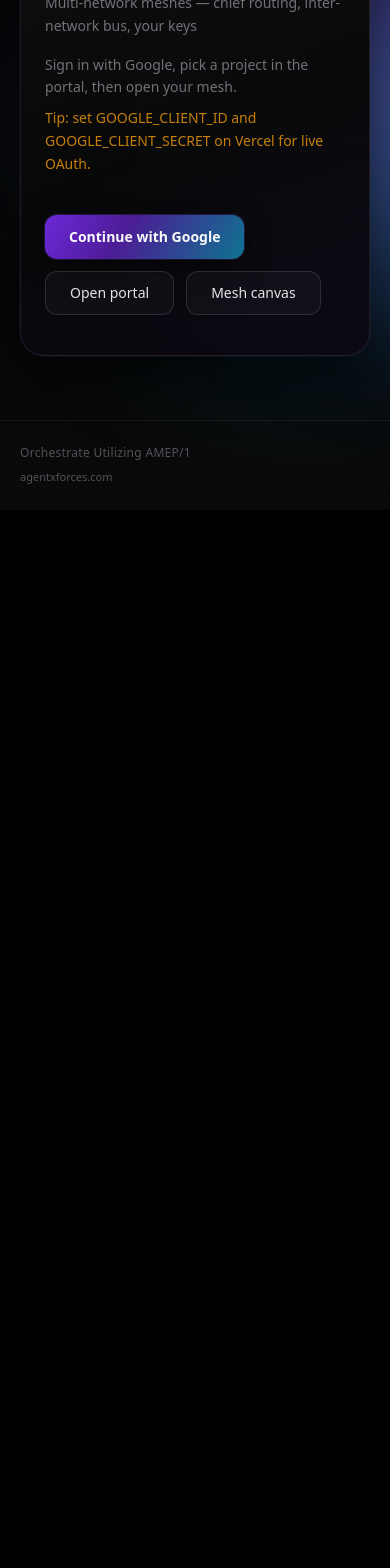
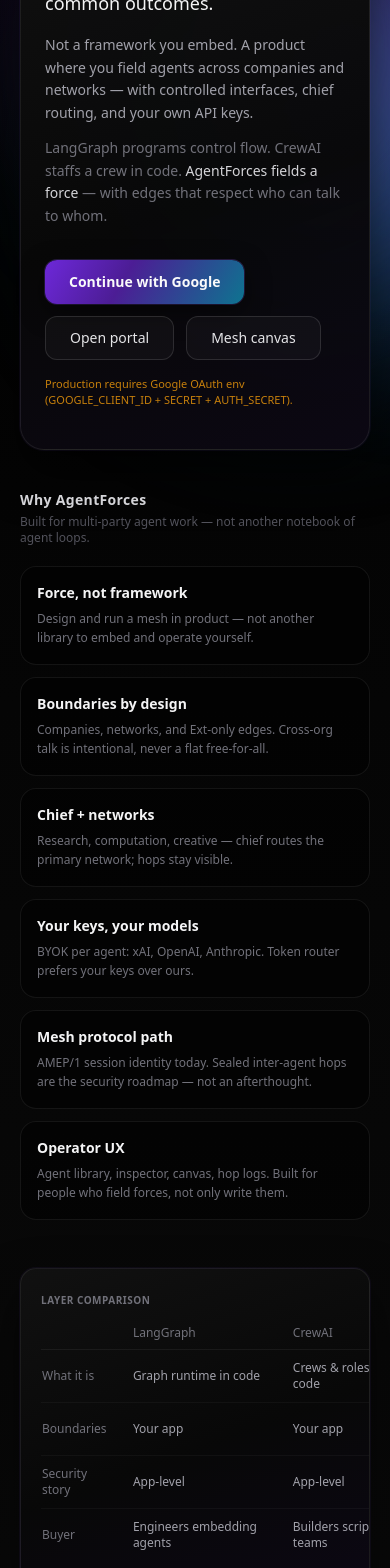
Before and after one commit to davidh38597hdh/AgentForces, a Next.js app: page / in a window 390 px wide. Shown: the part 360-1928 px from the top of the page. Before the commit the page ends 870 px from the top, so only its background shows below. Built offline with nearby package versions, Linux system fonts and the light colour scheme; no server answers.

Commit message:
Go all-in on AgentForces differentiation.
Position as force/mesh product vs LangGraph and CrewAI: landing pillars,
comparison table, portal/template copy, POSITIONING.md, metadata, README.

```diff
--- a/app/dashboard/page.tsx
+++ b/app/dashboard/page.tsx
@@ -527,8 +527,8 @@
               <Logo size={22} />
               AgentForces
             </Link>
-            <span className="text-[11px] text-zinc-600 hidden sm:inline">
-              Orchestrate mesh · AMEP/1 · multi-company
+            <span className="text-[11px] text-zinc-500 hidden sm:inline">
+              Force canvas · boundaries · AMEP/1 · BYOK
             </span>
             {meshSession && (
               <span className="text-[10px] text-indigo-400/90 hidden md:inline font-mono">
--- a/app/layout.tsx
+++ b/app/layout.tsx
@@ -6,10 +6,26 @@
 const appUrl = getPublicAppUrl();
 
 export const metadata: Metadata = {
-  title: 'AgentForces',
+  title: {
+    default: 'AgentForces — Private multi-agent mesh for business outcomes',
+    template: '%s · AgentForces',
+  },
   description:
-    'Multi-agent mesh — Orchestrate networks, AMEP/1 sessions, BYOK. Deploy on Vercel or Docker/Fly.',
+    'Field a force of agents that work together toward shared outcomes. Multi-company mesh, Ext boundaries, chief routing, BYOK, AMEP/1 path — not another agent framework.',
   metadataBase: new URL(appUrl),
+  openGraph: {
+    title: 'AgentForces — Force, not framework',
+    description:
+      'Private multi-agent mesh for business. Boundaries by design. Your keys. AMEP mesh security path.',
+    url: appUrl,
+    siteName: 'AgentForces',
+    type: 'website',
+  },
+  twitter: {
+    card: 'summary_large_image',
+    title: 'AgentForces',
+    description: 'Create your own force with a mesh of agents — business boundaries included.',
+  },
 };
 
 export default function RootLayout({ children }: { children: React.ReactNode }) {
--- a/app/page.tsx
+++ b/app/page.tsx
@@ -1,6 +1,33 @@
 import Link from 'next/link';
 import { isGoogleAuthConfigured } from '@/lib/auth-mode';
 import { Logo } from '@/components/Logo';
+
+const PILLARS = [
+  {
+    title: 'Force, not framework',
+    body: 'Design and run a mesh in product — not another library to embed and operate yourself.',
+  },
+  {
+    title: 'Boundaries by design',
+    body: 'Companies, networks, and Ext-only edges. Cross-org talk is intentional, never a flat free-for-all.',
+  },
+  {
+    title: 'Chief + networks',
+    body: 'Research, computation, creative — chief routes the primary network; hops stay visible.',
+  },
+  {
+    title: 'Your keys, your models',
+    body: 'BYOK per agent: xAI, OpenAI, Anthropic. Token router prefers your keys over ours.',
+  },
+  {
+    title: 'Mesh protocol path',
+    body: 'AMEP/1 session identity today. Sealed inter-agent hops are the security roadmap — not an afterthought.',
+  },
+  {
+    title: 'Operator UX',
+    body: 'Agent library, inspector, canvas, hop logs. Built for people who field forces, not only write them.',
+  },
+] as const;
 
 export default function Home() {
   const googleReady = isGoogleAuthConfigured();
@@ -12,7 +39,7 @@
       <div className="af-orb af-orb-purple-soft" aria-hidden />
 
       <header className="af-glass relative z-10">
-        <div className="max-w-3xl mx-auto px-5 h-14 flex items-center justify-between">
+        <div className="max-w-4xl mx-auto px-5 h-14 flex items-center justify-between">
           <Link href="/" className="inline-flex items-center gap-2.5 group">
             <Logo size={26} />
             <span className="text-sm font-semibold tracking-wide text-zinc-100 group-hover:text-white transition-colors">
@@ -36,7 +63,8 @@
         </div>
       </header>
 
-      <main className="flex-1 max-w-3xl mx-auto px-5 pt-20 sm:pt-28 pb-16 w-full relative z-10 overflow-visible">
+      <main className="flex-1 max-w-4xl mx-auto px-5 pt-16 sm:pt-24 pb-16 w-full relative z-10 overflow-visible">
+        {/* Wordmark */}
         <div className="mb-6 sm:mb-8 overflow-visible flex items-center gap-4 sm:gap-5">
           <Logo size={56} className="shrink-0" />
           <h1 className="text-5xl sm:text-6xl font-semibold tracking-tight af-title-gradient">
@@ -44,20 +72,23 @@
           </h1>
         </div>
 
-        <div className="af-card rounded-3xl px-6 sm:px-10 py-10 sm:py-12">
-          <p className="text-base sm:text-lg text-zinc-200 mb-4 max-w-xl leading-relaxed">
+        <p className="text-xs font-medium uppercase tracking-[0.18em] text-zinc-500 mb-4">
+          Private multi-agent mesh for business outcomes
+        </p>
+
+        {/* Hero card */}
+        <div className="af-card rounded-3xl px-6 sm:px-10 py-10 sm:py-12 mb-10">
+          <p className="text-lg sm:text-xl text-zinc-100 mb-4 max-w-2xl leading-relaxed font-medium">
             Create your own force with a mesh of agents who work together to get common outcomes.
           </p>
-          <p className="text-sm text-zinc-500 mb-4 max-w-lg leading-relaxed">
-            Multi-network meshes — chief routing, inter-network bus, your keys
+          <p className="text-sm text-zinc-400 mb-3 max-w-2xl leading-relaxed">
+            Not a framework you embed. A product where you field agents across companies and
+            networks — with controlled interfaces, chief routing, and your own API keys.
           </p>
-          <p className="text-sm text-zinc-500 mb-10 max-w-lg leading-relaxed">
-            Sign in with Google, pick a project in the portal, then open your mesh.
-            {!googleReady && (
-              <span className="block mt-2 text-amber-500/80">
-                Tip: set GOOGLE_CLIENT_ID and GOOGLE_CLIENT_SECRET on Vercel for live OAuth.
-              </span>
-            )}
+          <p className="text-sm text-zinc-500 mb-8 max-w-2xl leading-relaxed">
+            LangGraph programs control flow. CrewAI staffs a crew in code.{' '}
+            <span className="text-zinc-300">AgentForces fields a force</span> — with edges that
+            respect who can talk to whom.
           </p>
           <div className="flex flex-wrap gap-3">
             <Link href="/login" className="af-btn-primary">
@@ -70,12 +101,83 @@
               Mesh canvas
             </Link>
           </div>
+          {!googleReady && (
+            <p className="mt-4 text-[11px] text-amber-500/80">
+              Production requires Google OAuth env (GOOGLE_CLIENT_ID + SECRET + AUTH_SECRET).
+            </p>
+          )}
+        </div>
+
+        {/* Differentiator grid */}
+        <div className="mb-4">
+          <h2 className="text-sm font-semibold text-zinc-300 tracking-wide mb-1">
+            Why AgentForces
+          </h2>
+          <p className="text-xs text-zinc-600 mb-5 max-w-xl">
+            Built for multi-party agent work — not another notebook of agent loops.
+          </p>
+        </div>
+        <div className="grid sm:grid-cols-2 lg:grid-cols-3 gap-3 mb-12">
+          {PILLARS.map((p) => (
+            <div
+              key={p.title}
+              className="rounded-2xl border border-white/[0.07] bg-black/50 px-4 py-4 hover:border-violet-500/30 transition-colors"
+            >
+              <h3 className="text-sm font-semibold text-zinc-100 mb-1.5">{p.title}</h3>
+              <p className="text-xs text-zinc-500 leading-relaxed">{p.body}</p>
+            </div>
+          ))}
+        </div>
+
+        {/* Comparison strip */}
+        <div className="af-card rounded-2xl px-5 sm:px-8 py-6 mb-8 overflow-x-auto">
+          <p className="text-[10px] font-semibold uppercase tracking-wider text-zinc-500 mb-4">
+            Layer comparison
+          </p>
+          <table className="w-full text-left text-xs min-w-[520px]">
+            <thead>
+              <tr className="text-zinc-500 border-b border-white/[0.06]">
+                <th className="pb-2 pr-4 font-medium"> </th>
+                <th className="pb-2 pr-4 font-medium">LangGraph</th>
+                <th className="pb-2 pr-4 font-medium">CrewAI</th>
+                <th className="pb-2 font-medium text-[var(--cyan-soft)]">AgentForces</th>
+              </tr>
+            </thead>
+            <tbody className="text-zinc-400">
+              <tr className="border-b border-white/[0.04]">
+                <td className="py-2.5 pr-4 text-zinc-500">What it is</td>
+                <td className="py-2.5 pr-4">Graph runtime in code</td>
+                <td className="py-2.5 pr-4">Crews & roles in code</td>
+                <td className="py-2.5 text-zinc-200">Mesh product & canvas</td>
+              </tr>
+              <tr className="border-b border-white/[0.04]">
+                <td className="py-2.5 pr-4 text-zinc-500">Boundaries</td>
+                <td className="py-2.5 pr-4">Your app</td>
+                <td className="py-2.5 pr-4">Your app</td>
+                <td className="py-2.5 text-zinc-200">Companies · networks · Ext</td>
+              </tr>
+              <tr className="border-b border-white/[0.04]">
+                <td className="py-2.5 pr-4 text-zinc-500">Security story</td>
+                <td className="py-2.5 pr-4">App-level</td>
+                <td className="py-2.5 pr-4">App-level</td>
+                <td className="py-2.5 text-zinc-200">AMEP/1 path · auth · BYOK</td>
+              </tr>
+              <tr>
+                <td className="py-2.5 pr-4 text-zinc-500">Buyer</td>
+                <td className="py-2.5 pr-4">Engineers embedding agents</td>
+                <td className="py-2.5 pr-4">Builders scripting teams</td>
+                <td className="py-2.5 text-zinc-200">Teams fielding a force</td>
+              </tr>
+            </tbody>
+          </table>
         </div>
       </main>
 
       <footer className="relative z-10 border-t border-white/[0.06]">
-        <div className="max-w-3xl mx-auto px-5 py-6 flex flex-col sm:flex-row sm:items-center sm:justify-between gap-2">
-          <p className="text-xs text-zinc-600 tracking-wide">Orchestrate Utilizing AMEP/1</p>
+        <div className="max-w-4xl mx-auto px-5 py-6 flex flex-col sm:flex-row sm:items-center sm:justify-between gap-2">
+          <p className="text-xs text-zinc-600 tracking-wide">
+            Orchestrate Utilizing AMEP/1 · Force, not framework
+          </p>
           <p className="text-[11px] text-zinc-600">agentxforces.com</p>
         </div>
       </footer>
--- a/app/portal/page.tsx
+++ b/app/portal/page.tsx
@@ -63,14 +63,16 @@
       </header>
 
       <main className="max-w-3xl mx-auto px-5 pt-16 pb-20">
-        <p className="text-xs text-zinc-600 uppercase tracking-wider mb-3">Portal</p>
-        <h1 className="text-3xl sm:text-4xl font-medium tracking-tight text-zinc-200 mb-3">
-          {firstVisit ? 'Choose a starting project' : 'Your projects'}
+        <p className="text-xs text-zinc-500 uppercase tracking-wider mb-3">
+          Field a force · not a framework
+        </p>
+        <h1 className="text-3xl sm:text-4xl font-medium tracking-tight text-zinc-100 mb-3">
+          {firstVisit ? 'Choose how your force starts' : 'Your forces'}
         </h1>
-        <p className="text-sm text-zinc-500 mb-10 max-w-lg leading-relaxed">
+        <p className="text-sm text-zinc-400 mb-10 max-w-lg leading-relaxed">
           {firstVisit
-            ? 'First time here. Start with Orchestrate mesh (research · computation · creative + chief routing), or another template. You can edit everything on the canvas.'
-            : 'Open a template or continue. Orchestrate mesh includes AMEP/1-style bus hops and network routing.'}
+            ? 'Templates seed multi-network meshes with boundaries and chief routing. Start with Orchestrate mesh, a cross-org partnership, or a blank force — then open the canvas.'
+            : 'Re-open a template or start blank. Every force is a mesh: agents, Ext interfaces, and hop-visible runs.'}
         </p>
 
         {!firstVisit && lastProject && (
```
Also changed, not shown: lib/projects.ts (+11 -11 lines), 3 other files (tests, documents, lock files or other folders).
